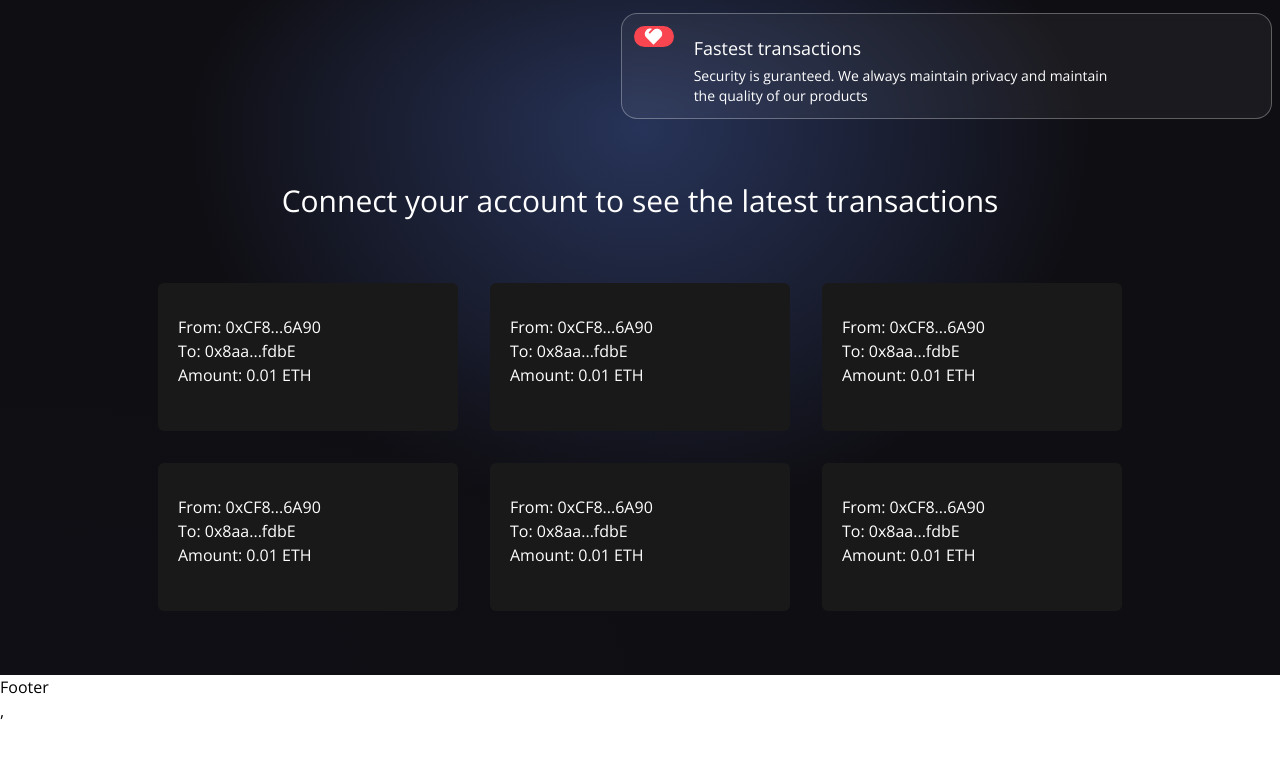
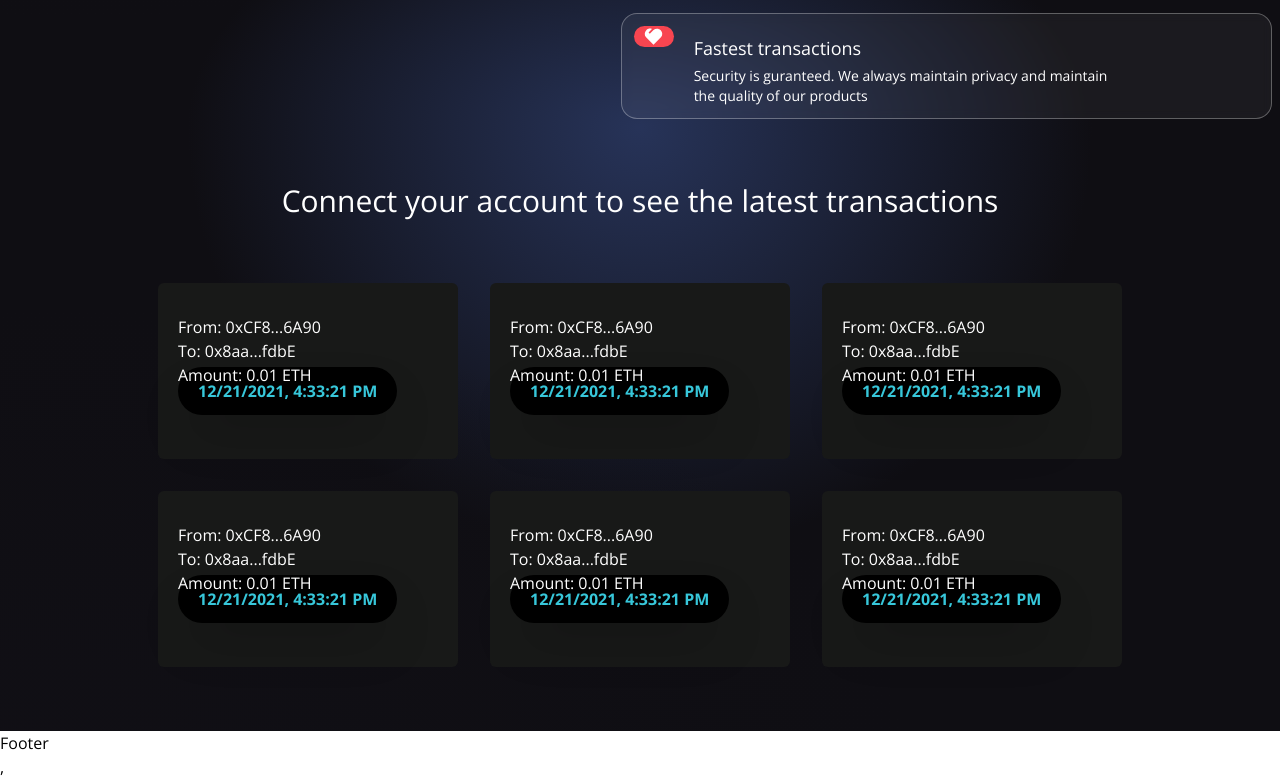
Before and after one commit to prakshh/krypt-web3.0, a React (Vite) app in the folder client/: page / in a window 1280 px wide. Shown: the part 989-1768 px from the top of the page. Before the commit the page ends 1712 px from the top, so only its background shows below. Built offline with nearby package versions, Linux system fonts and the light colour scheme.

Commit message:
timestamp

```diff
--- a/client/src/components/Transactions.jsx
+++ b/client/src/components/Transactions.jsx
@@ -29,6 +29,9 @@
                             <p className="text-white text-base">Message: {message}</p>
                         </>
                     )}
+                    <div className="bg-black p-3 px-5 w-max rounded-3xl -mt-5 shadow-2xl">
+                        <p className="text-[#37c7da] font-bold">{timestamp}</p>
+                    </div>
                 </div>
             </div>
         </div>
```
